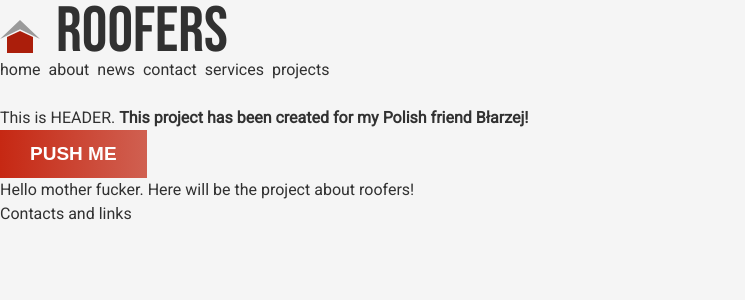
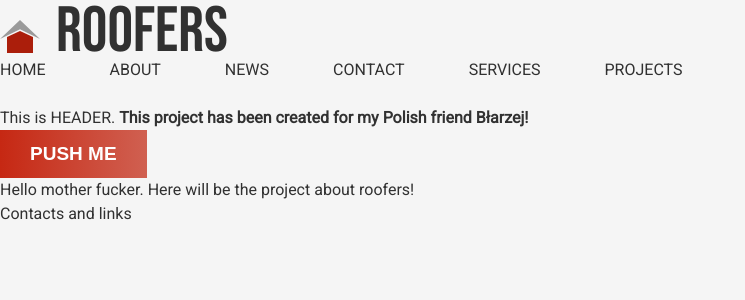
Before and after one commit to PavelNovik/roofer, a React (Vite) app: page / in a window 1280 px wide. Shown: the top 300 px of the page, without its empty margins (0-745 px from the left). Built offline with nearby package versions, Linux system fonts and the light colour scheme.

Commit message:
add some style for menu list

```diff
--- a/src/components/layout/header/header.module.scss
+++ b/src/components/layout/header/header.module.scss
@@ -1,4 +1,12 @@
 .menuList {
   display: flex;
-  gap: 0.5rem;
+  gap: 4rem;
+  text-transform: uppercase;
+  list-style: none;
+
+  & > li {
+    &:hover {
+      cursor: pointer;
+    }
+  }
 }
```
